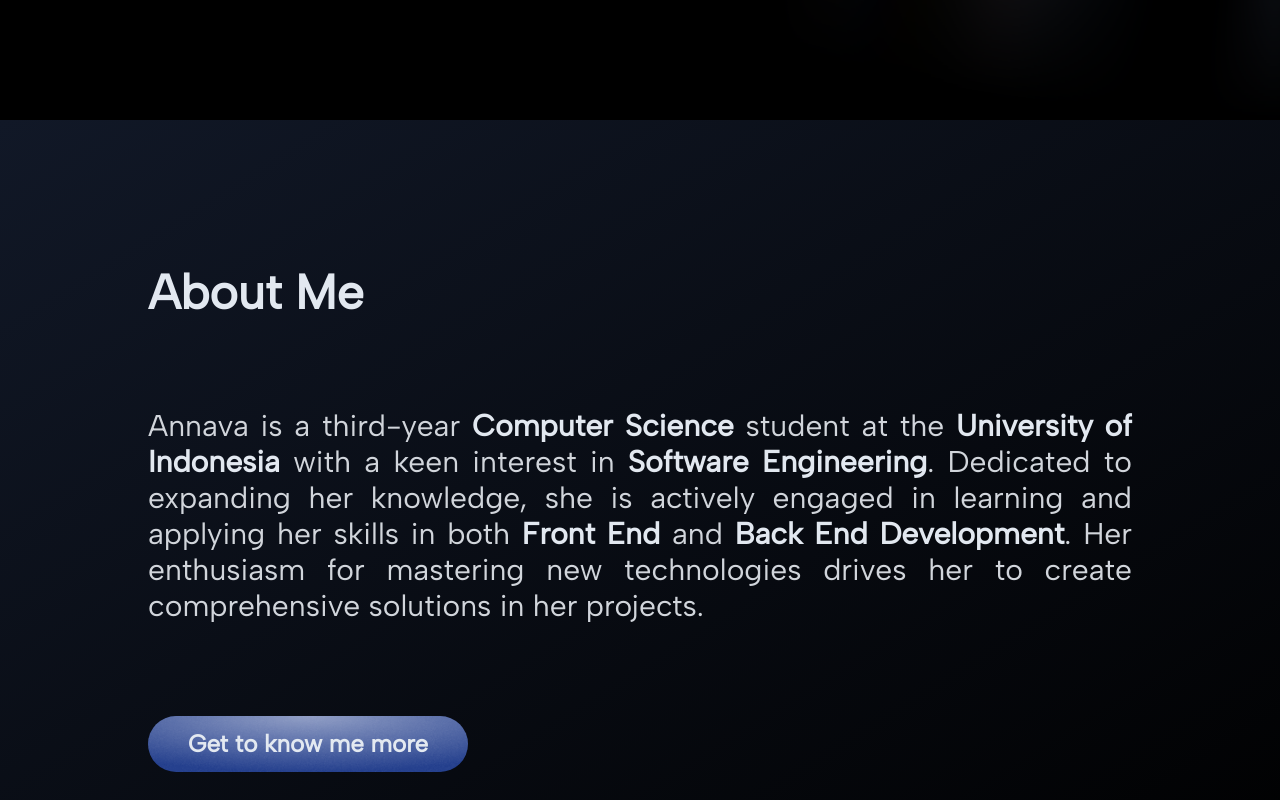
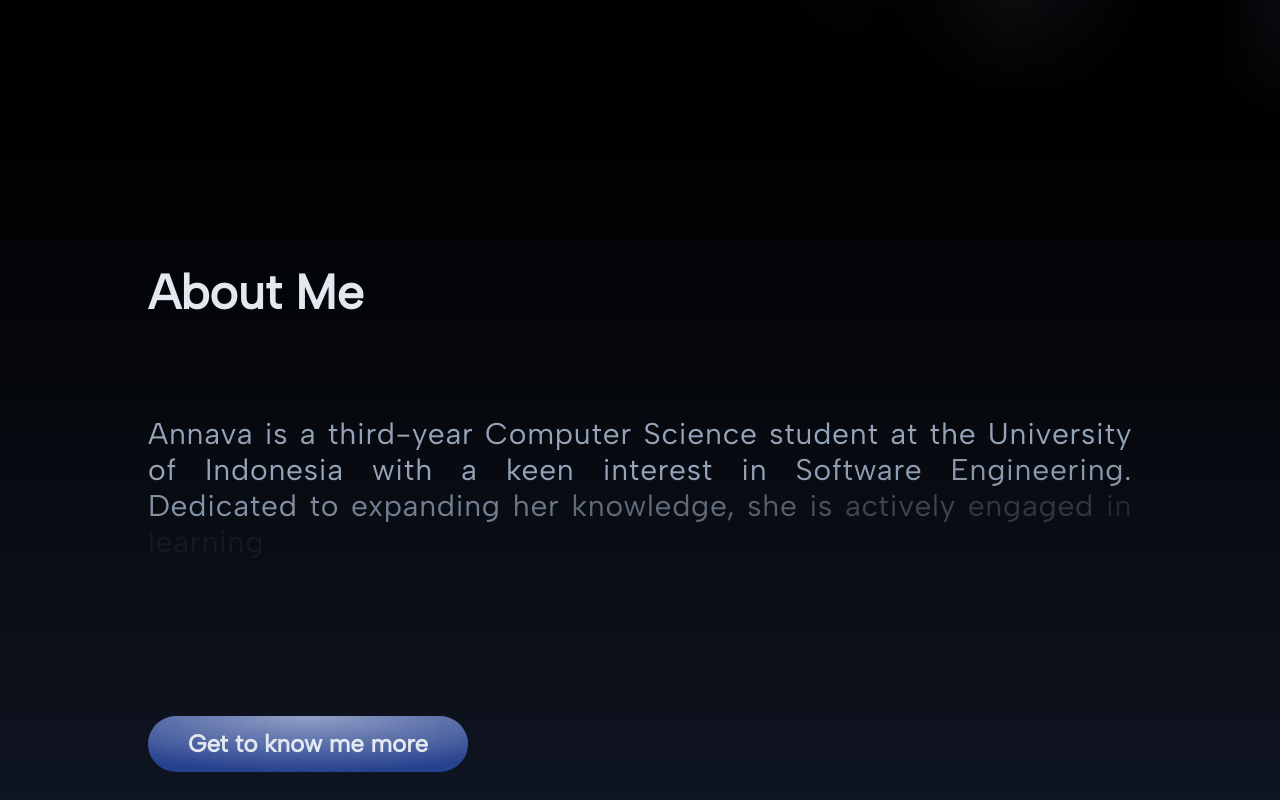
Before and after one commit to annavaws/annavaws.github.io, a Next.js app: page / in a window 1280 px wide. Shown: the part 680-1480 px from the top of the page. Built offline with nearby package versions, Linux system fonts and the light colour scheme.

Commit message:
feat: add generative effect on about us

```diff
--- a/src/components/elements/navbar.tsx
+++ b/src/components/elements/navbar.tsx
@@ -27,7 +27,7 @@
       className={`${
         poppins.className
       } backdrop-blur-xl fixed top-0 left-0 right-0 z-50 w-full h-[10vh] flex flex-row justify-between items-center px-10 text-slate-200 ${
-        hasScrolled ? "border-b border-gray-400" : ""
+        hasScrolled ? "border-b-[0.1px] border-gray-500" : ""
       }`}
     >
       <Link href="/">
--- a/src/components/modules/HomeModules/about.tsx
+++ b/src/components/modules/HomeModules/about.tsx
@@ -1,36 +1,53 @@
+import React, { useState, useEffect } from "react";
 import { WoobleButton } from "@/components/ui/wooble-button";
 import { albert } from "@/styles/fonts";
 import Link from "next/link";
+import { TextGenerateEffect } from "@/components/ui/text-generate";
 
-export default function About() {
+const About = () => {
+  const initialText =
+    "Annava is a third-year Computer Science student at the University of Indonesia with a keen interest in Software Engineering. Dedicated to expanding her knowledge, she is actively engaged in learning and applying her skills in both Front End and Back End Development. Her enthusiasm for mastering new technologies drives her to create comprehensive solutions in her projects.";
+
+  const originalText = `
+    <div class="text-slate-400 font-thin">
+      Annava is a third-year
+      <span class="text-white font-semibold">Computer Science</span>
+      student at the
+      <span class="text-white font-semibold">University of Indonesia</span>
+      with a keen interest in
+      <span class="text-white font-semibold">Software Engineering</span>.
+      Dedicated to expanding her knowledge, she is actively engaged in learning and applying her skills
+      in both
+      <span class="text-white font-semibold">Front End</span> and
+      <span class="text-white font-semibold">Back End Development</span>.
+      Her enthusiasm for mastering new technologies drives her to create comprehensive solutions
+      in her projects.
+    </div>
+  `;
+
+  const [showOriginalText, setShowOriginalText] = useState(false);
+
+  useEffect(() => {
+    const timeoutId = setTimeout(() => {
+      setShowOriginalText(true);
+    }, 12000);
+
+    return () => clearTimeout(timeoutId);
+  }, []);
+
   return (
     <>
       <div
-        className={`${albert.className} min-h-screen flex justify-center  bg-gradient-to-tl from-black to-gray-900 p-5`}
+        className={`${albert.className} min-h-screen flex justify-center  bg-gradient-to-b from-black to-gray-900 p-5`}
       >
         <div className="flex flex-col text-slate-200 p-10 md:p-32 justify-between gap-10">
           <div className="font-semibold text-5xl md:text-5xl">About Me</div>
-          <div className="text-2xl md:text-3xl text-justify text-gray-300 ">
-            Annava is a third-year{" "}
-            <span className="text-slate-200 font-semibold">
-              Computer Science
-            </span>{" "}
-            student at the{" "}
-            <span className="text-slate-200 font-semibold">
-              University of Indonesia
-            </span>{" "}
-            with a keen interest in{" "}
-            <span className="text-slate-200 font-semibold">
-              Software Engineering
-            </span>
-            . Dedicated to expanding her knowledge, she is actively engaged in
-            learning and applying her skills in both{" "}
-            <span className="text-slate-200 font-semibold">Front End</span> and{" "}
-            <span className="text-slate-200 font-semibold">
-              Back End Development
-            </span>
-            . Her enthusiasm for mastering new technologies drives her to create
-            comprehensive solutions in her projects.
+          <div className="text-2xl md:text-3xl text-justify text-gray-300">
+            {!showOriginalText ? (
+              <TextGenerateEffect words={initialText} />
+            ) : (
+              <span dangerouslySetInnerHTML={{ __html: originalText }} />
+            )}
           </div>
 
           <div className="flex">
@@ -46,4 +63,6 @@
       </div>
     </>
   );
-}
+};
+
+export default About;
--- a/src/components/modules/HomeModules/latestproject.tsx
+++ b/src/components/modules/HomeModules/latestproject.tsx
@@ -58,7 +58,7 @@
 
   return (
     <div
-      className={`${albert.className} flex justify-center bg-gradient-to-bl from-black to-gray-900  backdrop-blur-xl text-slate-200`}
+      className={`${albert.className} flex justify-center bg-gradient-to-t from-black to-gray-900  backdrop-blur-xl text-slate-200`}
     >
       <div className="w-full">
         <div className="flex flex-col text-slate-200 p-10 md:p-32 justify-between gap-10">
--- /dev/null
+++ b/src/components/ui/text-generate.tsx
@@ -0,0 +1,54 @@
+"use client";
+import { useEffect } from "react";
+import { motion, stagger, useAnimate } from "framer-motion";
+import { cn } from "@/utils/cn";
+
+export const TextGenerateEffect = ({
+  words,
+  className,
+}: {
+  words: string;
+  className?: string;
+}) => {
+  const [scope, animate] = useAnimate();
+  let wordsArray = words.split(" ");
+  useEffect(() => {
+    animate(
+      "span",
+      {
+        opacity: 1,
+      },
+      {
+        duration: 3,
+        delay: stagger(0.2),
+      }
+    );
+  }, [scope.current]);
+
+  const renderWords = () => {
+    return (
+      <motion.div ref={scope}>
+        {wordsArray.map((word, idx) => {
+          return (
+            <motion.span
+              key={word + idx}
+              className="opacity-0 text-2xl md:text-3xl text-justify text-slate-400 font-thin"
+            >
+              {word}{" "}
+            </motion.span>
+          );
+        })}
+      </motion.div>
+    );
+  };
+
+  return (
+    <div className={cn("font-bold", className)}>
+      <div className="mt-4">
+        <div className=" text-white text-2xl md:text-3xl leading-snug tracking-wide">
+          {renderWords()}
+        </div>
+      </div>
+    </div>
+  );
+};
```
